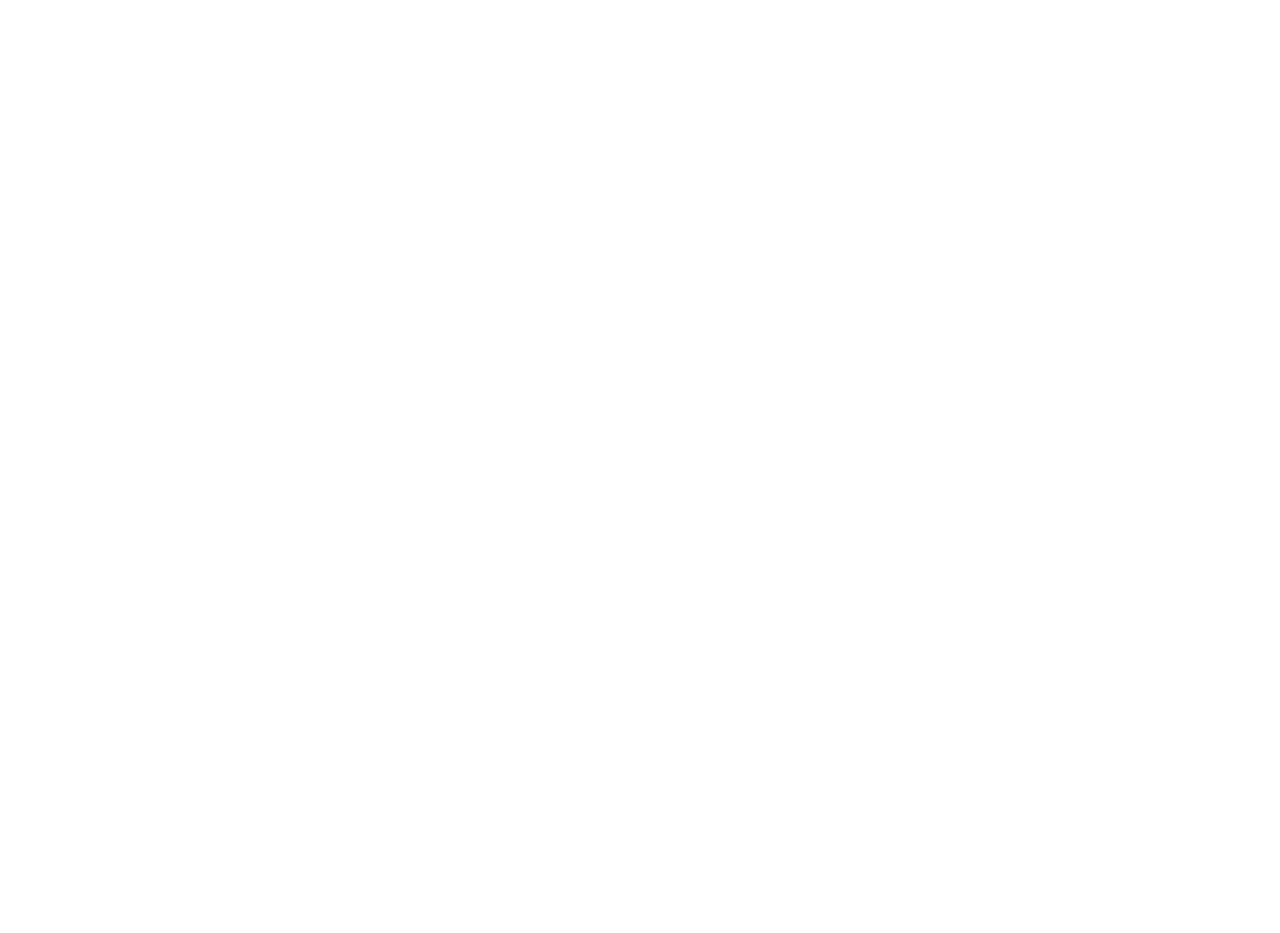
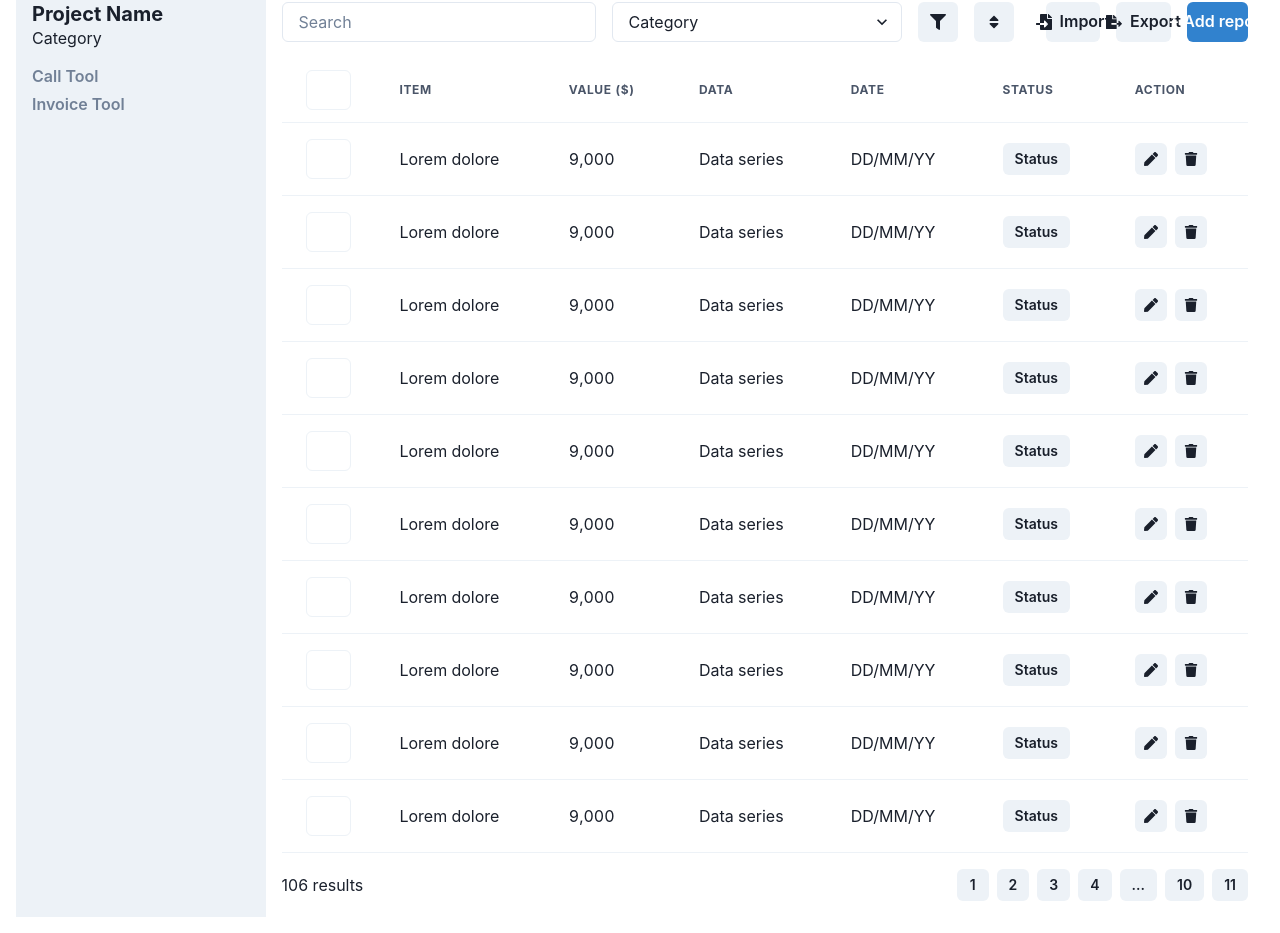
Before and after one commit to GPT-Engineer-App/empty-react-app-template, a React (Vite) app: page /data in a window 1280 px wide. Before the commit this address had no page. Shown: the part 118-1051 px from the top of the page. Before the commit the page ends 800 px from the top, so only its background shows below. Built offline with nearby package versions, Linux system fonts and the light colour scheme.

Commit message:
Add a new page at the route "/data" replicating the provided UI with sidebar, search bar, table, pagination, and top-right icons.

```diff
--- a/src/App.jsx
+++ b/src/App.jsx
@@ -1,11 +1,13 @@
 import { Route, BrowserRouter as Router, Routes } from "react-router-dom";
 import Index from "./pages/Index.jsx";
+import Data from "./pages/Data.jsx";
 
 function App() {
   return (
     <Router>
       <Routes>
         <Route exact path="/" element={<Index />} />
+      <Route path="/data" element={<Data />} />
       </Routes>
     </Router>
   );
--- /dev/null
+++ b/src/pages/Data.jsx
@@ -0,0 +1,90 @@
+import React from 'react';
+import { Box, Button, Container, Flex, Heading, IconButton, Input, Select, Table, Tbody, Td, Th, Thead, Tr, VStack, HStack, Spacer, Text, Icon } from '@chakra-ui/react';
+import { FaBell, FaQuestionCircle, FaUserCircle, FaFilter, FaSort, FaFileImport, FaFileExport, FaPen, FaTrash } from 'react-icons/fa';
+
+const Data = () => {
+  return (
+    <Container maxW="container.xl" p={4}>
+      <Flex as="nav" bg="blue.500" color="white" p={4} justifyContent="space-between" alignItems="center">
+        <Heading as="h1" size="lg">
+          Data Table
+        </Heading>
+        <HStack spacing={4}>
+          <IconButton icon={<FaQuestionCircle />} aria-label="Help" />
+          <IconButton icon={<FaBell />} aria-label="Notifications" />
+          <IconButton icon={<FaUserCircle />} aria-label="User Profile" />
+        </HStack>
+      </Flex>
+      <Flex mt={4}>
+        <Box as="aside" w="20%" p={4} bg="gray.100">
+          <Heading as="h2" size="md">Project Name</Heading>
+          <Text>Category</Text>
+          <VStack align="start" mt={4}>
+            <Button variant="link">Call Tool</Button>
+            <Button variant="link">Invoice Tool</Button>
+          </VStack>
+        </Box>
+        <Box as="main" flex="1" p={4}>
+          <HStack mb={4} spacing={4}>
+            <Input placeholder="Search" />
+            <Select placeholder="Category">
+              <option value="option1">Option 1</option>
+              <option value="option2">Option 2</option>
+            </Select>
+            <IconButton icon={<FaFilter />} aria-label="Filter" />
+            <IconButton icon={<FaSort />} aria-label="Sort" />
+            <Spacer />
+            <Button leftIcon={<FaFileImport />}>Import</Button>
+            <Button leftIcon={<FaFileExport />}>Export</Button>
+            <Button colorScheme="blue">+ Add report</Button>
+          </HStack>
+          <Table variant="simple">
+            <Thead>
+              <Tr>
+                <Th><Input type="checkbox" /></Th>
+                <Th>Item</Th>
+                <Th>Value ($)</Th>
+                <Th>Data</Th>
+                <Th>Date</Th>
+                <Th>Status</Th>
+                <Th>Action</Th>
+              </Tr>
+            </Thead>
+            <Tbody>
+              {Array.from({ length: 10 }).map((_, index) => (
+                <Tr key={index}>
+                  <Td><Input type="checkbox" /></Td>
+                  <Td>Lorem dolore</Td>
+                  <Td>9,000</Td>
+                  <Td>Data series</Td>
+                  <Td>DD/MM/YY</Td>
+                  <Td><Button size="sm">Status</Button></Td>
+                  <Td>
+                    <HStack spacing={2}>
+                      <IconButton icon={<FaPen />} aria-label="Edit" size="sm" />
+                      <IconButton icon={<FaTrash />} aria-label="Delete" size="sm" />
+                    </HStack>
+                  </Td>
+                </Tr>
+              ))}
+            </Tbody>
+          </Table>
+          <Flex justifyContent="space-between" alignItems="center" mt={4}>
+            <Text>106 results</Text>
+            <HStack spacing={2}>
+              <Button size="sm">1</Button>
+              <Button size="sm">2</Button>
+              <Button size="sm">3</Button>
+              <Button size="sm">4</Button>
+              <Button size="sm">...</Button>
+              <Button size="sm">10</Button>
+              <Button size="sm">11</Button>
+            </HStack>
+          </Flex>
+        </Box>
+      </Flex>
+    </Container>
+  );
+};
+
+export default Data;
```
